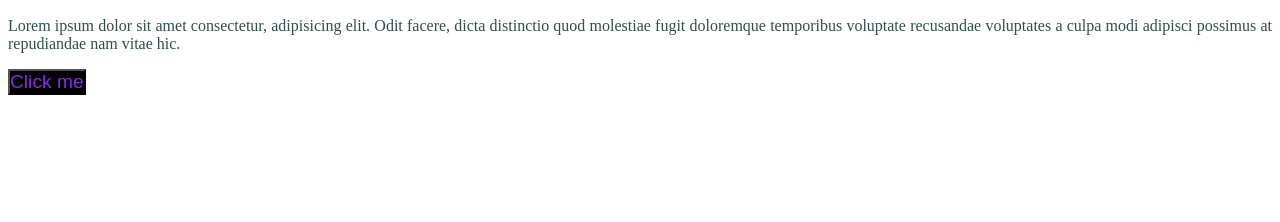
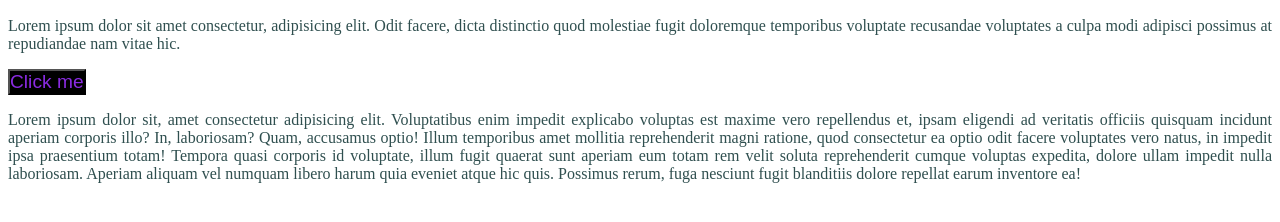
Before and after one commit to NannapatVis/mai-roo, a plain HTML site: page index.html in a window 1280 px wide. Shown: the part 534-756 px from the top of the page. Drawn offline with Linux system fonts and the light colour scheme.

Commit message:
cheng commit

```diff
--- a/index.html
+++ b/index.html
@@ -13,6 +13,8 @@
 <h2>Lorem ipsum dolor sit amet.</h2>
 <p>Lorem ipsum dolor sit amet consectetur, adipisicing elit. Odit facere, dicta distinctio quod molestiae fugit doloremque temporibus voluptate recusandae voluptates a culpa modi adipisci possimus at repudiandae nam vitae hic.</p>
 <button>Click me</button>
+<br>
+<p>Lorem ipsum dolor sit, amet consectetur adipisicing elit. Voluptatibus enim impedit explicabo voluptas est maxime vero repellendus et, ipsam eligendi ad veritatis officiis quisquam incidunt aperiam corporis illo? In, laboriosam? Quam, accusamus optio! Illum temporibus amet mollitia reprehenderit magni ratione, quod consectetur ea optio odit facere voluptates vero natus, in impedit ipsa praesentium totam! Tempora quasi corporis id voluptate, illum fugit quaerat sunt aperiam eum totam rem velit soluta reprehenderit cumque voluptas expedita, dolore ullam impedit nulla laboriosam. Aperiam aliquam vel numquam libero harum quia eveniet atque hic quis. Possimus rerum, fuga nesciunt fugit blanditiis dolore repellat earum inventore ea!</p>
 
 </body>
 </html>
```
